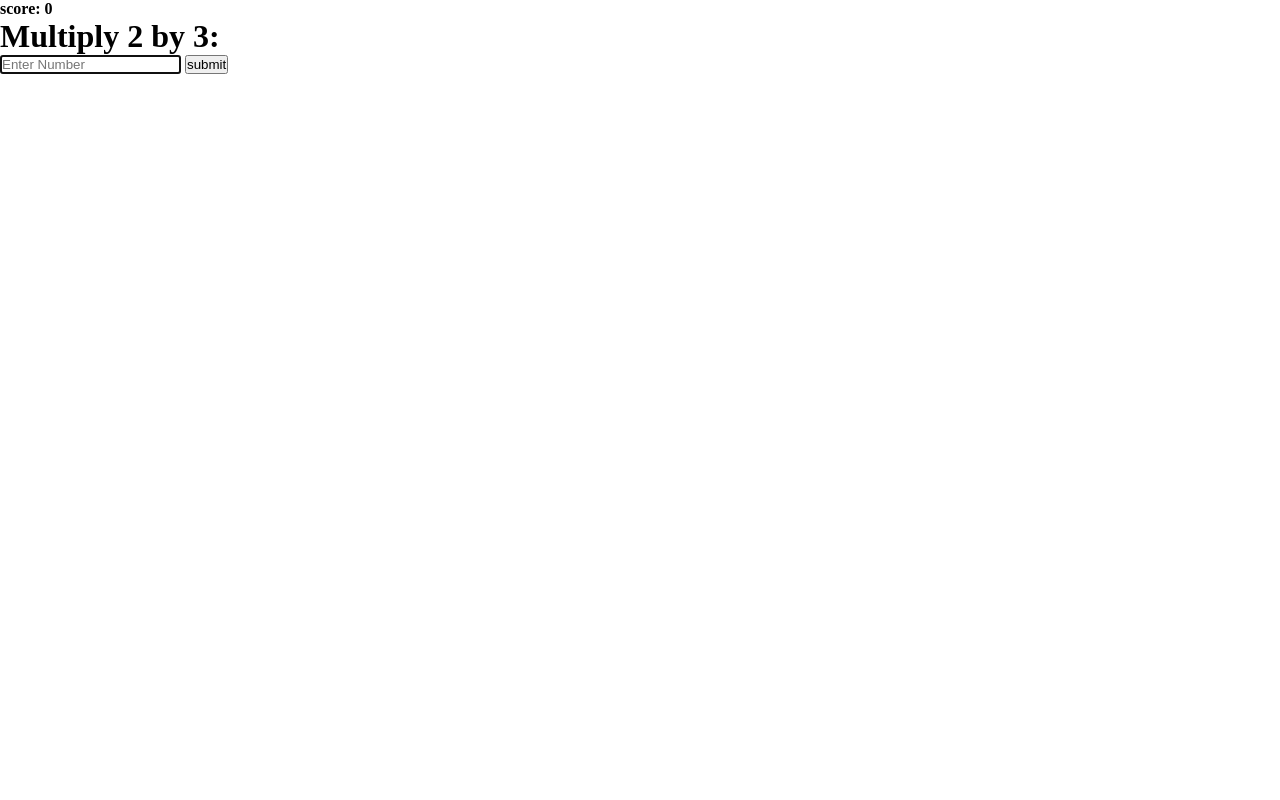
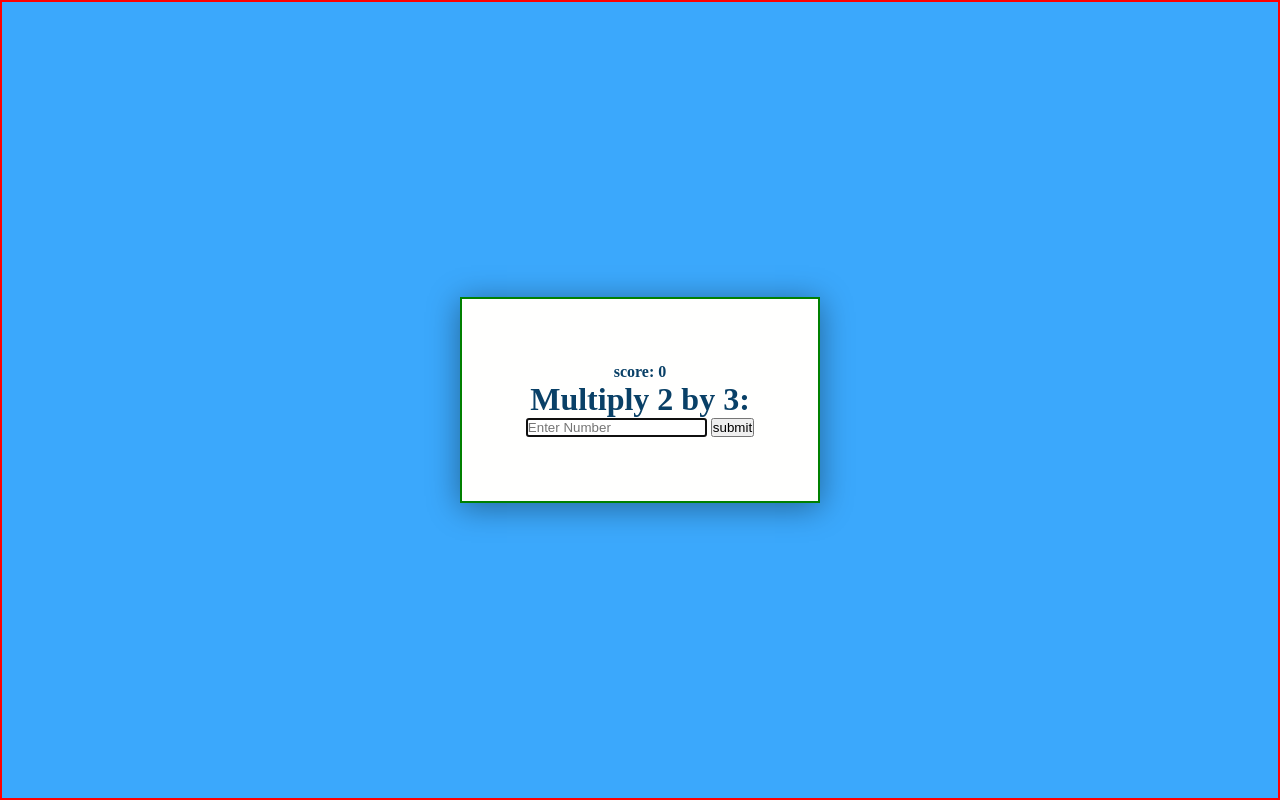
Before and after one commit to Yasir-Khan22/simple--multiplier, a website built with Vite: page multiplier__simple/index.html in a window 1280 px wide. Built offline with nearby package versions, Linux system fonts and the light colour scheme.

Commit message:
styles are applied

```diff
--- a/multiplier__simple/style.css
+++ b/multiplier__simple/style.css
@@ -5,3 +5,21 @@
     padding: 0;
     box-sizing: border-box;
 }
+
+body {
+    border: 2px solid red;
+    display: flex;
+    justify-content: center;
+    align-items: center;
+    height: 100vmin;
+    background: hsl(206, 97%, 61%);
+    text-align: center;
+    color: hsl(205, 84%, 22%);
+}
+
+.form {
+    border: 2px solid green;
+    background: #fffffe;
+    padding: 4rem;
+    box-shadow: 0 4px 30px rgba(0, 0, 0, .4);
+}
```
